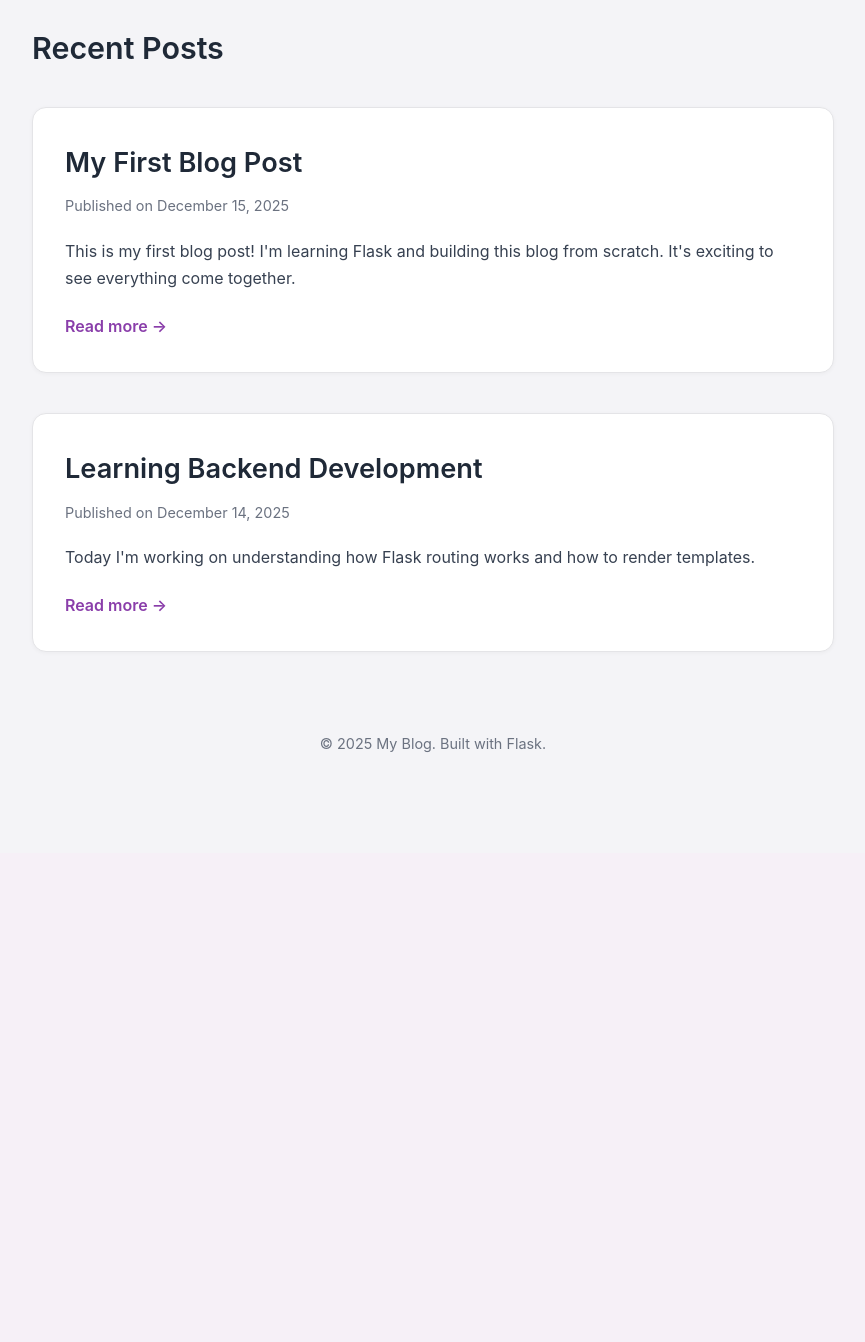
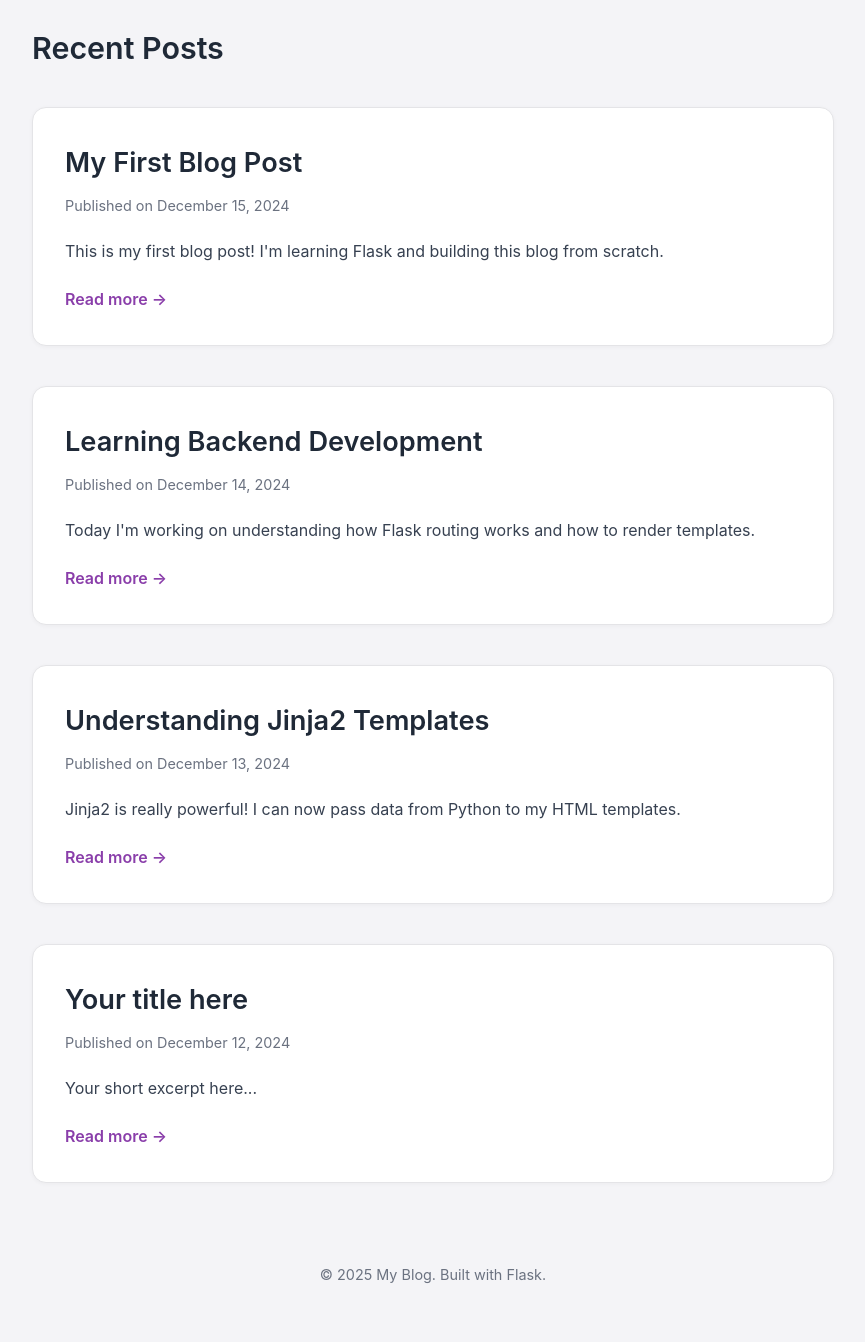
Before and after one commit to Clockert/personal-blog, a Flask app: page / in a window 1280 px wide. Shown: the part 240-1582 px from the top of the page, without its empty margins (207-1072 px from the left). Before the commit the page ends 993 px from the top, so only its background shows below. Run offline with Flask 3, Linux system fonts and the light colour scheme.

Commit message:
Move post data to Python and use Jinja2 loops
Replaced hardcoded HTML posts with Python data structures.
Created posts list with dictionaries containing post data.
Updated home.html to loop through posts dynamically.
Added fourth blog post to demonstrate dynamic rendering.

```diff
--- a/app.py
+++ b/app.py
@@ -4,11 +4,43 @@ from flask import Flask, render_template
 # Create a Flask application
 app = Flask(__name__)
 
+# Blog posts data - stored as a list of dictionaries
+posts = [
+    {
+        'id': 1,
+        'title': 'My First Blog Post',
+        'date': 'December 15, 2024',
+        'content': 'This is my first blog post! I\'m learning Flask and building this blog from scratch. It\'s exciting to see everything come together. I\'m starting to understand how the backend connects to the frontend.',
+        'excerpt': 'This is my first blog post! I\'m learning Flask and building this blog from scratch.'
+    },
+    {
+        'id': 2,
+        'title': 'Learning Backend Development',
+        'date': 'December 14, 2024',
+        'content': 'Today I\'m working on understanding how Flask routing works and how to render templates. The concepts are starting to click! It\'s amazing how Python can generate dynamic HTML.',
+        'excerpt': 'Today I\'m working on understanding how Flask routing works and how to render templates.'
+    },
+    {
+        'id': 3,
+        'title': 'Understanding Jinja2 Templates',
+        'date': 'December 13, 2024',
+        'content': 'Jinja2 is really powerful! I can now pass data from Python to my HTML templates and use loops and conditionals to display content dynamically. This is much better than hardcoding everything in HTML.',
+        'excerpt': 'Jinja2 is really powerful! I can now pass data from Python to my HTML templates.'
+    },
+    {
+    'id': 4,
+    'title': 'Your title here',
+    'date': 'December 12, 2024',
+    'content': 'Your full content here...',
+    'excerpt': 'Your short excerpt here...'
+}
+]
+
 # Define a route for the home page
 @app.route('/')
 def home():
-    # Render the home.html template
-    return render_template('home.html')
+    # Pass the posts data to the template
+    return render_template('home.html', posts=posts)
 
 # Run the application
 if __name__ == '__main__':
--- a/templates/home.html
+++ b/templates/home.html
@@ -3,24 +3,13 @@ content %}
 <div class="posts-container">
   <h2>Recent Posts</h2>
 
+  {% for post in posts %}
   <article class="post-preview">
-    <h3>My First Blog Post</h3>
-    <p class="post-meta">Published on December 15, 2025</p>
-    <p class="post-excerpt">
-      This is my first blog post! I'm learning Flask and building this blog from
-      scratch. It's exciting to see everything come together.
-    </p>
+    <h3>{{ post.title }}</h3>
+    <p class="post-meta">Published on {{ post.date }}</p>
+    <p class="post-excerpt">{{ post.excerpt }}</p>
     <a href="#" class="read-more">Read more →</a>
   </article>
-
-  <article class="post-preview">
-    <h3>Learning Backend Development</h3>
-    <p class="post-meta">Published on December 14, 2025</p>
-    <p class="post-excerpt">
-      Today I'm working on understanding how Flask routing works and how to
-      render templates.
-    </p>
-    <a href="#" class="read-more">Read more →</a>
-  </article>
+  {% endfor %}
 </div>
 {% endblock %}
```
